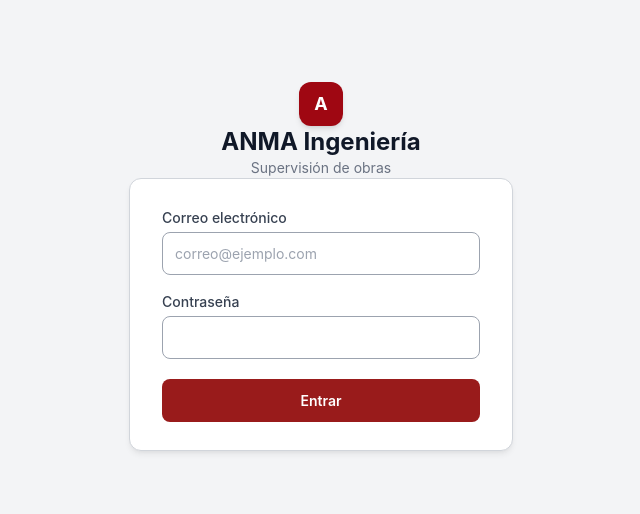
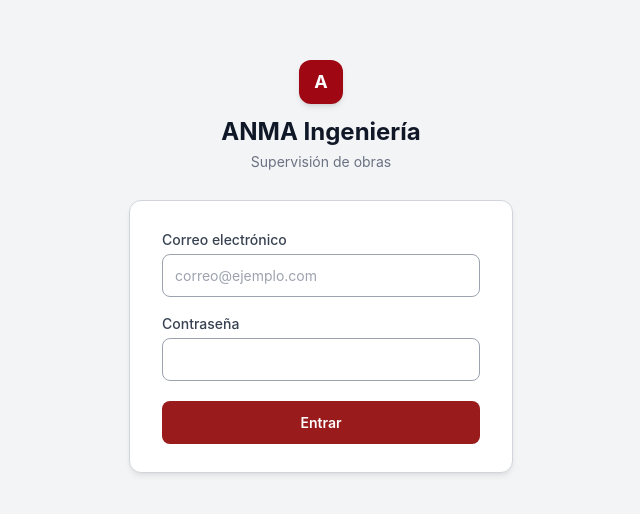
Before and after one commit to luisloustaunau/follow, a React (Vite) app in the folder frontend/: page /login in a window 1280 px wide. Shown: the part 134-648 px from the top of the page, without its empty margins (319-959 px from the left). Built offline with nearby package versions, Linux system fonts and the light colour scheme; no server answers.

Commit message:
fix: remove universal * selector that was nuking all Tailwind padding/margin utilities

```diff
--- a/frontend/src/index.css
+++ b/frontend/src/index.css
@@ -6,12 +6,6 @@
 @import "@fontsource/inter/600.css";
 @import "@fontsource/inter/700.css";
 
-*, *::before, *::after {
-  box-sizing: border-box;
-  margin: 0;
-  padding: 0;
-}
-
 body {
   font-family: 'Inter', system-ui, -apple-system, sans-serif;
   background-color: #f3f4f6;
@@ -19,7 +13,7 @@ body {
   -webkit-font-smoothing: antialiased;
 }
 
-/* Guaranteed card style — not subject to Tailwind purging */
+/* Card — plain CSS so it's never purged */
 .card {
   background-color: #ffffff;
   border-radius: 12px;
@@ -28,7 +22,6 @@ body {
   padding: 1.75rem 2rem;
 }
 
-/* Form elements */
 .field {
   display: flex;
   flex-direction: column;
@@ -53,9 +46,7 @@ body {
   transition: border-color 0.15s, box-shadow 0.15s;
 }
 
-.input::placeholder {
-  color: #9ca3af;
-}
+.input::placeholder { color: #9ca3af; }
 
 .input:focus {
   border-color: #991b1b;
```
